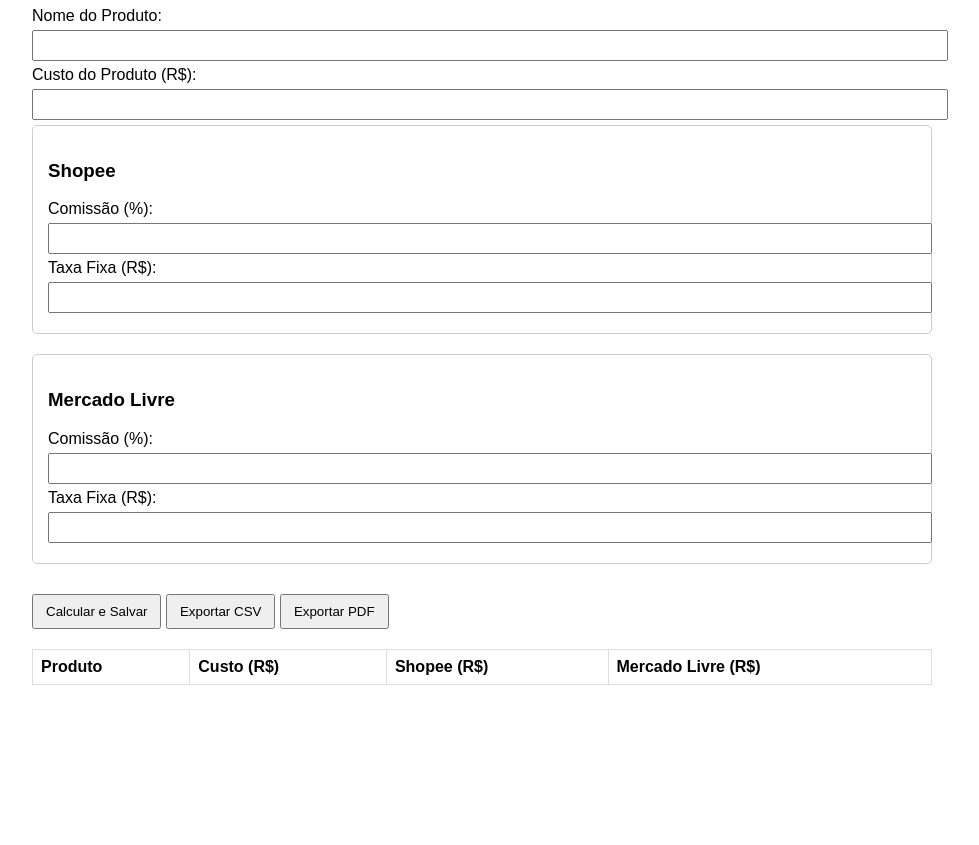
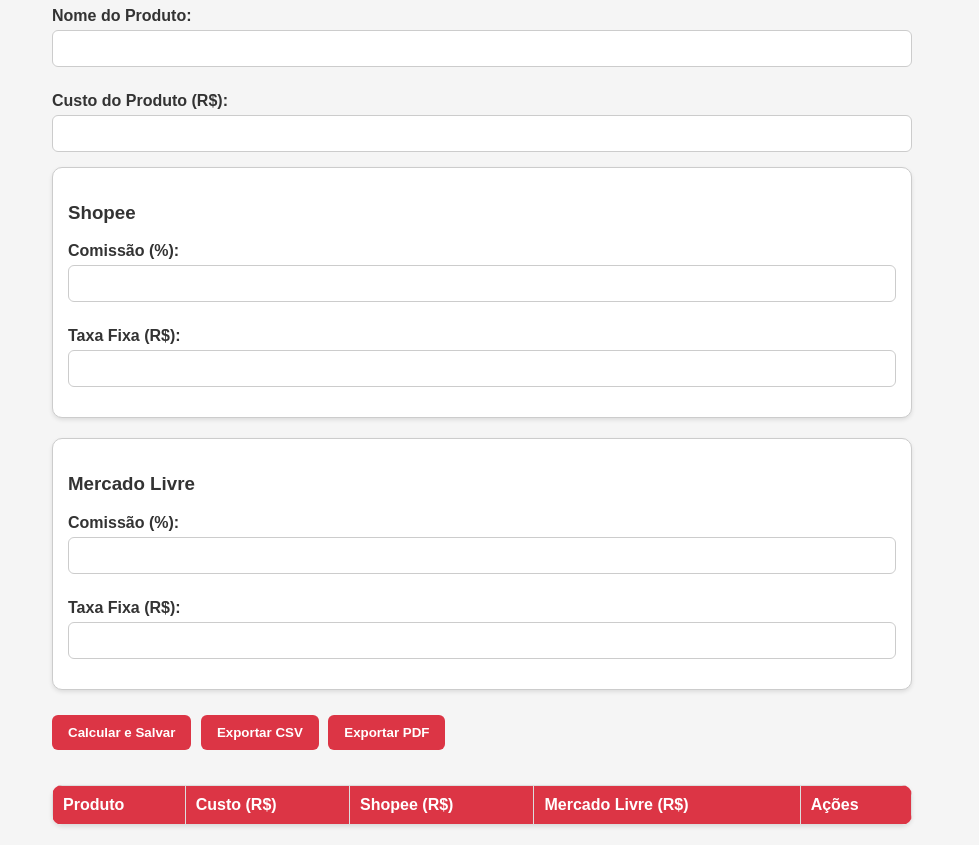
Before and after one commit to mferraretto/precificador-marketplace, a plain HTML site: page index.html in a window 1280 px wide. Shown: the part 93-938 px from the top of the page, without its empty margins (158-1137 px from the left). Before the commit the page ends 800 px from the top, so only its background shows below. Drawn offline with nearby package versions, Linux system fonts and the light colour scheme.

Commit message:
atualizar index.html

```diff
--- a/index.html
+++ b/index.html
@@ -1,4 +1,3 @@
-
 <!DOCTYPE html>
 <html lang="pt-br">
 <head>
@@ -10,12 +9,91 @@
   <meta name="theme-color" content="#dc3545" />
   <script src="https://cdnjs.cloudflare.com/ajax/libs/jspdf/2.5.1/jspdf.umd.min.js"></script>
   <style>
-    body { font-family: Arial; padding: 20px; max-width: 900px; margin: auto; }
-    input { margin: 5px 0; padding: 6px; width: 100%; }
-    .platform { margin-bottom: 20px; border: 1px solid #ccc; padding: 15px; border-radius: 5px; }
-    table { width: 100%; margin-top: 20px; border-collapse: collapse; }
-    th, td { border: 1px solid #ddd; padding: 8px; text-align: left; }
-    button { margin-top: 10px; padding: 8px 12px; }
+    * {
+      box-sizing: border-box;
+    }
+
+    body {
+      font-family: Arial, sans-serif;
+      padding: 20px;
+      max-width: 900px;
+      margin: auto;
+      background-color: #f5f5f5;
+      color: #333;
+    }
+
+    h1 {
+      text-align: center;
+      color: #dc3545;
+    }
+
+    label {
+      font-weight: bold;
+      margin-top: 10px;
+      display: block;
+    }
+
+    input {
+      margin: 5px 0 15px 0;
+      padding: 10px;
+      width: 100%;
+      border: 1px solid #ccc;
+      border-radius: 6px;
+    }
+
+    .platform {
+      margin-bottom: 20px;
+      border: 1px solid #ccc;
+      padding: 15px;
+      border-radius: 10px;
+      background-color: #fff;
+      box-shadow: 0 2px 4px rgba(0,0,0,0.1);
+    }
+
+    table {
+      width: 100%;
+      margin-top: 20px;
+      border-collapse: collapse;
+      background-color: #fff;
+      border-radius: 10px;
+      overflow: hidden;
+      box-shadow: 0 2px 4px rgba(0,0,0,0.1);
+    }
+
+    th, td {
+      border: 1px solid #ddd;
+      padding: 10px;
+      text-align: left;
+    }
+
+    th {
+      background-color: #dc3545;
+      color: #fff;
+    }
+
+    button {
+      margin: 5px 5px 15px 0;
+      padding: 10px 16px;
+      border: none;
+      border-radius: 6px;
+      cursor: pointer;
+      font-weight: bold;
+      background-color: #dc3545;
+      color: white;
+      transition: background-color 0.2s;
+    }
+
+    button:hover {
+      background-color: #c82333;
+    }
+
+    .btn-excluir {
+      background-color: #6c757d;
+    }
+
+    .btn-excluir:hover {
+      background-color: #495057;
+    }
   </style>
 </head>
 <body>
@@ -54,6 +132,7 @@
         <th>Custo (R$)</th>
         <th>Shopee (R$)</th>
         <th>Mercado Livre (R$)</th>
+        <th>Ações</th>
       </tr>
     </thead>
     <tbody></tbody>
@@ -68,12 +147,17 @@
     }
 
     function calcularSalvar() {
-      const nome = document.getElementById("nomeProduto").value;
+      const nome = document.getElementById("nomeProduto").value.trim();
       const custo = sanitize(document.getElementById("custoProduto").value);
       const taxaShopee = sanitize(document.getElementById("taxaShopee").value);
       const comissaoShopee = sanitize(document.getElementById("comissaoShopee").value) / 100;
       const taxaML = sanitize(document.getElementById("taxaML").value);
       const comissaoML = sanitize(document.getElementById("comissaoML").value) / 100;
+
+      if (!nome || custo <= 0) {
+        alert("Preencha corretamente os campos obrigatórios.");
+        return;
+      }
 
       const precoShopee = ((custo + taxaShopee) / (1 - comissaoShopee)).toFixed(2);
       const precoML = ((custo + taxaML) / (1 - comissaoML)).toFixed(2);
@@ -84,15 +168,24 @@
       renderizarTabela();
     }
 
+    function excluirProduto(index) {
+      if (confirm("Deseja realmente excluir este produto?")) {
+        produtos.splice(index, 1);
+        localStorage.setItem("produtos_precificados", JSON.stringify(produtos));
+        renderizarTabela();
+      }
+    }
+
     function renderizarTabela() {
       tabela.innerHTML = "";
-      produtos.forEach(p => {
+      produtos.forEach((p, index) => {
         tabela.innerHTML += `
           <tr>
             <td>${p.nome}</td>
-            <td>${p.custo}</td>
-            <td>${p.precoShopee}</td>
-            <td>${p.precoML}</td>
+            <td>R$ ${p.custo}</td>
+            <td>R$ ${p.precoShopee}</td>
+            <td>R$ ${p.precoML}</td>
+            <td><button class="btn-excluir" onclick="excluirProduto(${index})">Excluir</button></td>
           </tr>`;
       });
     }
```
